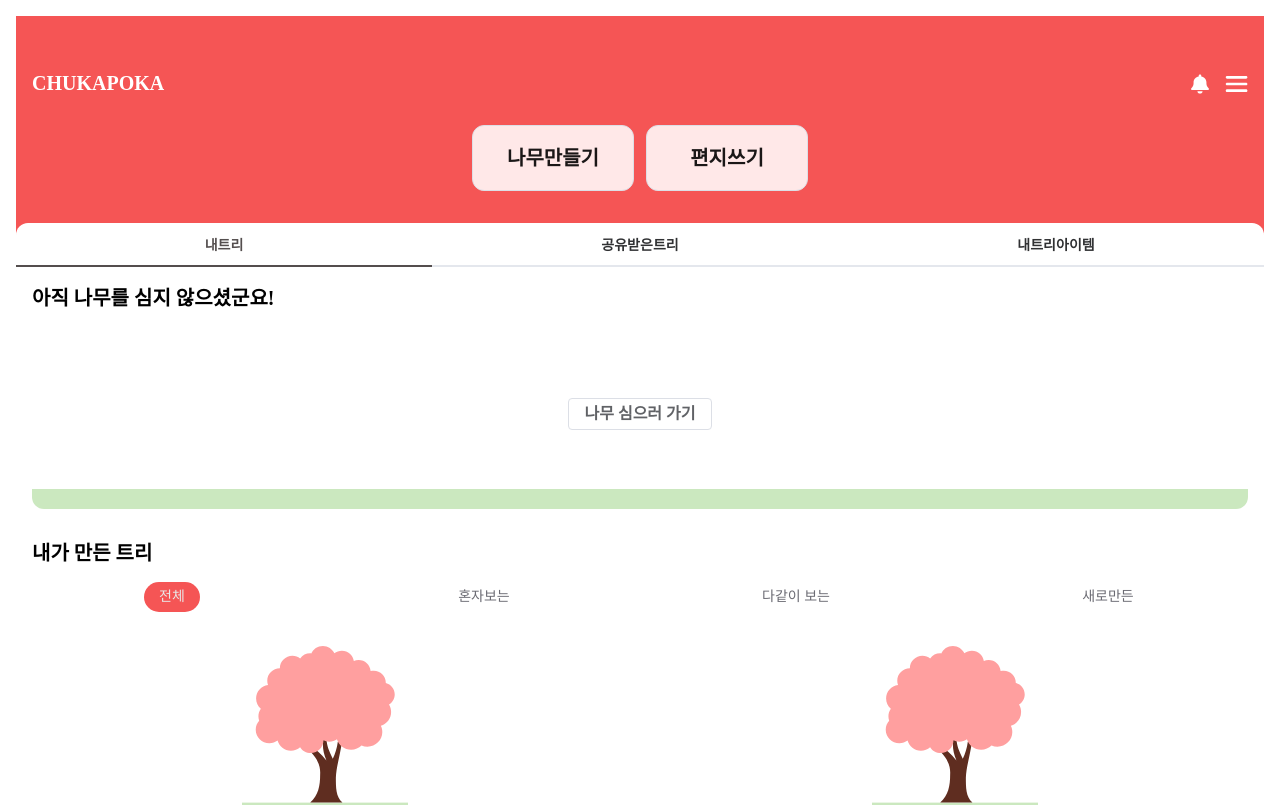
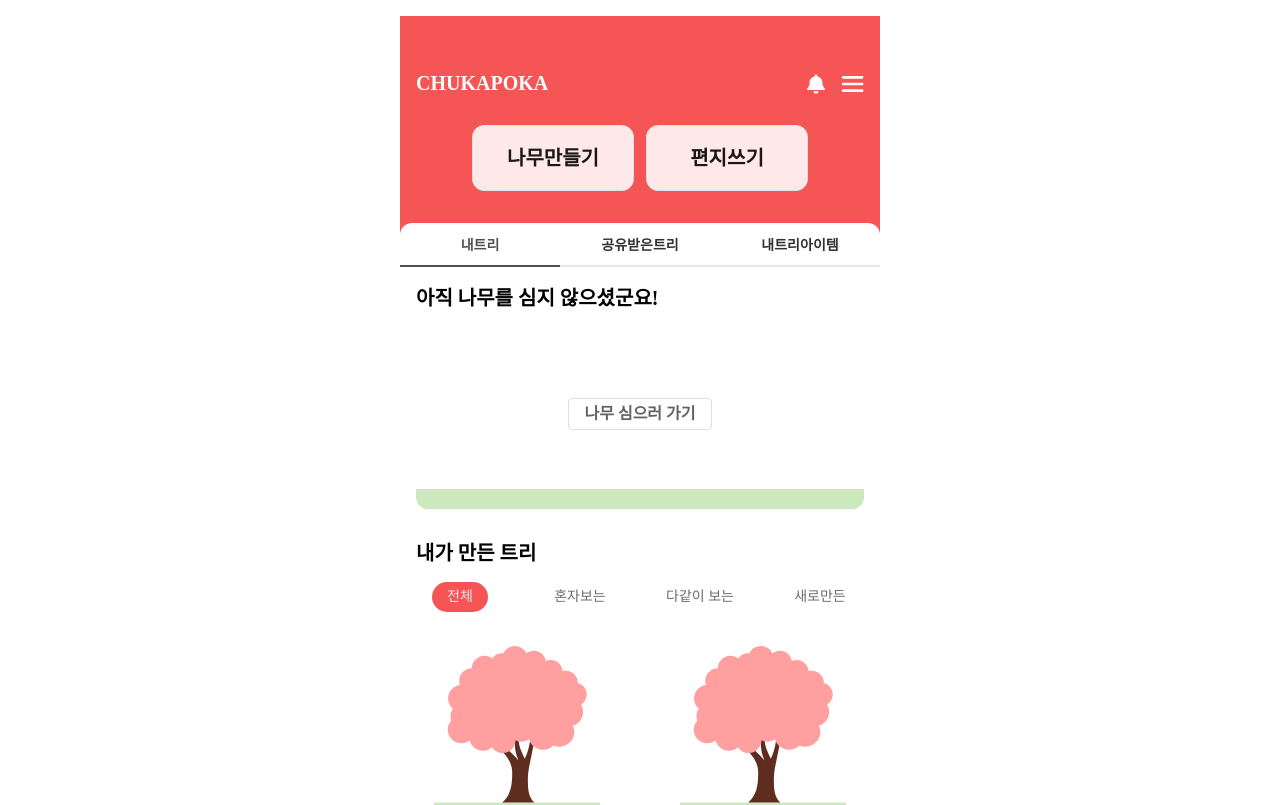
Before and after one commit to sin-hyunjin/Chkapoka-client, a Vue app: page /main in a window 1280 px wide. Shown: the top 805 px of the page. Built offline with nearby package versions, Linux system fonts and the light colour scheme; a web font is replaced by a local one; what vue-query would draw is missing.

Commit message:
- CpLayout 추가     - 일단 Mobile로 고정

```diff
--- a/src/containers/main/index.vue
+++ b/src/containers/main/ChukaPokaMainContainer.vue
@@ -1,21 +1,29 @@
 <template>
-  <div class="main-container-wrap">
-    <chuka-poka-main-header />
-    <chuka-poka-main-content />
-  </div>
+  <cp-layout :layout-type="LayoutType.Mobile">
+    <div class="main-container-wrap">
+      <chuka-poka-main-header />
+      <chuka-poka-main-content />
+    </div>
+  </cp-layout>
 </template>
 
 <script lang="ts">
 import { defineComponent } from "vue";
 
 export default defineComponent({
-  name: "ChukaPokaMain",
+  name: "ChukaPokaMainContainer",
 });
 </script>
 
 <script setup lang="ts">
 import ChukaPokaMainHeader from "@/components/main/ChukaPokaMainHeader.vue";
 import ChukaPokaMainContent from "@/components/main/ChukaPokaMainContent.vue";
+import CpLayout from "@/components/commons/CpLayout.vue";
+import { LayoutType } from "@/composables/use-window-size-wrap";
+
+defineProps<{
+  layoutType: LayoutType;
+}>();
 </script>
 
 <style scoped lang="scss">
--- a/src/views/main/index.vue
+++ b/src/views/main/index.vue
@@ -1,5 +1,5 @@
 <template>
-  <chuka-poka-main />
+  <chuka-poka-main-container :layout-type="layoutType" />
 </template>
 
 <script lang="ts">
@@ -10,7 +10,11 @@ export default defineComponent({
 </script>
 
 <script setup lang="ts">
-import ChukaPokaMain from "@/containers/main/index.vue";
+import ChukaPokaMainContainer from "@/containers/main/ChukaPokaMainContainer.vue";
+import { LayoutType } from "@/composables/use-window-size-wrap";
+defineProps<{
+  layoutType: LayoutType;
+}>();
 </script>
 
 <style scoped lang="scss"></style>
```
